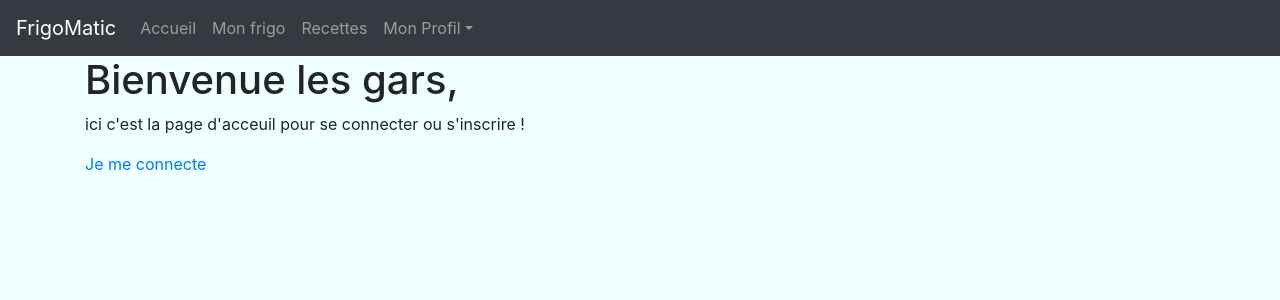
After one commit to merigoharra/Frigomatic-, a Symfony app: template templates/home/index.html.twig in a window 1280 px wide. The commit adds this page. Shown: the top 300 px of the page. Run offline with Twig, Linux system fonts and the light colour scheme; the template is opened without the code that fills it, so the values that code supplies are empty; some libraries are stand-ins or nearby versions.

Commit message:
mise en place de Application Controller, homecontroller, productController, recipeController et UserController + templates de base et d'accueil des controllers

```diff
--- a/templates/base.html.twig
+++ b/templates/base.html.twig
@@ -1,12 +1,59 @@
 <!DOCTYPE html>
 <html>
+
 <head>
     <meta charset="UTF-8">
-        <title>{% block title %}Welcome!{% endblock %}</title>
+    <link rel="stylesheet" href="https://stackpath.bootstrapcdn.com/bootstrap/4.3.1/css/bootstrap.min.css"
+        integrity="sha384-ggOyR0iXCbMQv3Xipma34MD+dH/1fQ784/j6cY/iJTQUOhcWr7x9JvoRxT2MZw1T" crossorigin="anonymous">
+    <link rel="stylesheet" href="{{ asset('assets/css/style.css') }}">
+    <title>{% block title %}Frigomatic {% endblock %}</title>
     {% block stylesheets %}{% endblock %}
 </head>
+
 <body>
+    <nav class="navbar navbar-expand-lg navbar-dark bg-dark">
+        <a class="navbar-brand" href="{{path('app_home')}}">FrigoMatic </a>
+        <button class="navbar-toggler" type="button" data-toggle="collapse" data-target="#navbarColor02"
+            aria-controls="navbarColor02" aria-expanded="false" aria-label="Toggle navigation">
+            <span class="navbar-toggler-icon"></span>
+        </button>
+
+        <div class="collapse navbar-collapse" id="navbarColor02">
+            <ul class="navbar-nav mr-auto">
+                <li class="nav-item {#active#}">
+                    <a class="nav-link" href="{{path('app_home')}}">Accueil<span class="sr-only"></span></a>
+                </li>
+                <li class="nav-item">
+                    <a class="nav-link" href="{{path('app_product_home')}}">Mon frigo</a>
+                </li>
+                <li class="nav-item">
+                    <a class="nav-link" href="{{path('app_recipe_home')}}">Recettes</a>
+                </li>
+                <li class="nav-item dropdown">
+                    <a class="nav-link dropdown-toggle" href="#" id="navbarDropdown" role="button" data-toggle="dropdown" aria-haspopup="true" aria-expanded="false">Mon Profil</a>
+                    <div class="dropdown-menu" aria-labelledby="navbarDropdown">
+                        <a class="dropdown-item" href="{{ path('app_user_home') }}">Mon profil</a>
+                        <a class="dropdown-item" href="{{ path('app_user_recipe') }}">Mes recettes</a>
+                        <div class="dropdown-divider"></div>
+                        <a href="{{ path('home') }}" class="dropdown-item" style="color:red">Déconnexion</a>
+                    </div>
+                </li>
+
+            </ul>
+
+        </div>
+    </nav>
     {% block body %}{% endblock %}
     {% block javascripts %}{% endblock %}
+    <script src="https://code.jquery.com/jquery-3.3.1.slim.min.js"
+        integrity="sha384-q8i/X+965DzO0rT7abK41JStQIAqVgRVzpbzo5smXKp4YfRvH+8abtTE1Pi6jizo" crossorigin="anonymous">
+    </script>
+    <script src="https://cdnjs.cloudflare.com/ajax/libs/popper.js/1.14.7/umd/popper.min.js"
+        integrity="sha384-UO2eT0CpHqdSJQ6hJty5KVphtPhzWj9WO1clHTMGa3JDZwrnQq4sF86dIHNDz0W1" crossorigin="anonymous">
+    </script>
+    <script src="https://stackpath.bootstrapcdn.com/bootstrap/4.3.1/js/bootstrap.min.js"
+        integrity="sha384-JjSmVgyd0p3pXB1rRibZUAYoIIy6OrQ6VrjIEaFf/nJGzIxFDsf4x0xIM+B07jRM" crossorigin="anonymous">
+    </script>
 </body>
+
 </html>
--- /dev/null
+++ b/templates/home/index.html.twig
@@ -0,0 +1,12 @@
+{% extends 'base.html.twig' %}
+
+{% block title %}{{ parent() }} | Bienvenue {% endblock %}
+
+{% block body %}
+<div class="container">
+    <h1>Bienvenue les gars, </h1>
+        <p>ici c'est la page d'acceuil pour se connecter ou s'inscrire ! </p>
+
+    <a href="{{ path('app_home') }}">Je me connecte</a>
+</div>
+{% endblock %}
```
Also changed, not shown: src/Controller/ApplicationController.php (added, +23 -0 lines), src/Controller/HomeController.php (added, +19 -0 lines), src/Controller/ProductController.php (added, +23 -0 lines), src/Controller/RecipeController.php (added, +22 -0 lines), src/Controller/UserController.php (added, +32 -0 lines), templates/application/index.html.twig (added, +10 -0 lines), templates/product/index.html.twig (added, +9 -0 lines), templates/recipe/index.html.twig (added, +12 -0 lines), templates/user/index.html.twig (added, +7 -0 lines), templates/user/myRecipe.html.twig (added, +7 -0 lines), public/assets/css/style.css (added), 1 other file. Lines whose indentation alone changed are shown as unchanged.
